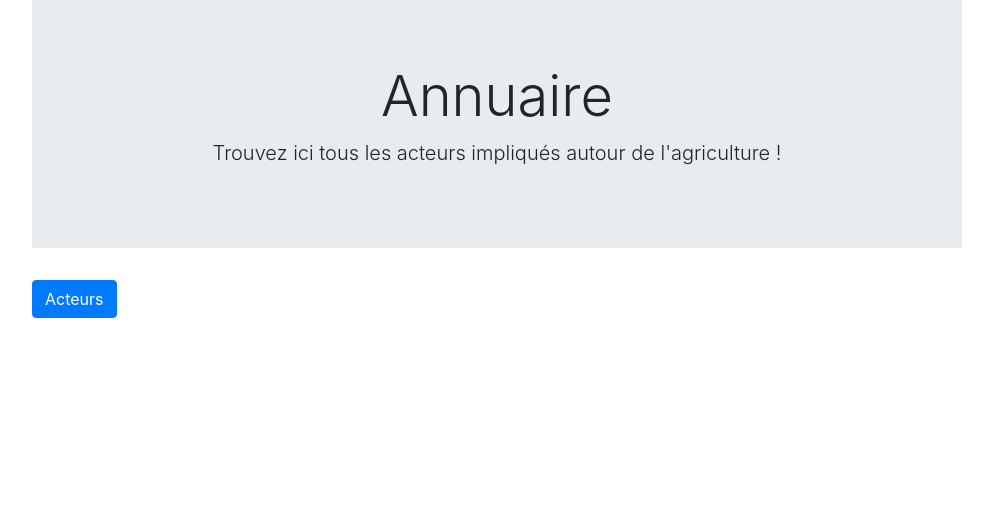
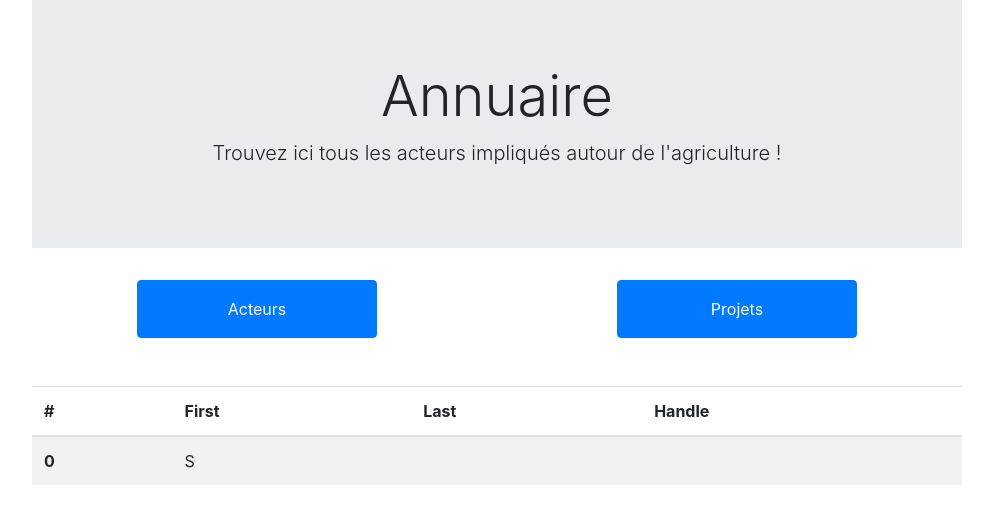
Before and after one commit to lulemoin/OA-OI, a CodeIgniter 4 app: template project-root/app/Views/directory_view.php in a window 1280 px wide. Shown: the part 57-581 px from the top of the page, without its empty margins (143-1136 px from the left). Run offline with PHP 8.4 and a stand-in for CodeIgniter, Linux system fonts and the light colour scheme; the template is opened without the code that fills it: most values are stand-ins (such as "Sample title", 1, 10 or a date in 2020); data that the repository does not hold is empty; some libraries are stand-ins or nearby versions.

Commit message:
fin annuaire

```diff
--- a/project-root/app/Controllers/Directory.php
+++ b/project-root/app/Controllers/Directory.php
@@ -14,8 +14,10 @@ class Directory extends BaseController
 public function research(){
     session_start();
     $um = new UsersModel();
-    $rep = $um->research($_SESSION['login']);
-    return view("directory_view",$rep);
+    $data = $um->research();
+
+    //dd($data);
+    return view("directory_view", $data);
 }
 
 }
--- a/project-root/app/Models/UsersModel.php
+++ b/project-root/app/Models/UsersModel.php
@@ -57,16 +57,16 @@ class UsersModel extends Model
 
     }
 
-    public function research($login)
+    public function research()
     {
         $users=$this->db->table('users')->get()->getResult();
         $rep=[];
+        $i=0;
         foreach($users as $user)
         {
             if($this->checkRight($user)){
-                $rep[$user->login]=[$user->nom,$user->prenom, $user->user_profile];
+                $rep["users"][$i++]=[$i, $user->nom,$user->prenom, $user->user_profile];
             }
-        dd($rep);
         }
         return $rep;
     }
--- a/project-root/app/Views/directory_view.php
+++ b/project-root/app/Views/directory_view.php
@@ -8,11 +8,42 @@
         <p class="lead text-center">Trouvez ici tous les acteurs impliqués autour de l'agriculture !</p>
     </div>
 </div>
+<div class="row justify-content-center">
+    <a class="btn btn-primary mx-auto col-md-3 py-3" href="/OA-OI_git/project-root/public/Directory/research" role="button">Acteurs</a>
+    <a class="btn btn-primary mx-auto col-md-3 py-3" href="/OA-OI_git/project-root/public/Directory/research" role="button">Projets</a>
+</div>
 
-    <a class="btn btn-primary" href="/OA-OI_git/project-root/public/Directory/research" role="button">Acteurs</a>
+
+<?php if(isset($users)): ?>
+
+    <table class="table table-striped my-5">
+        <thead>
+        <tr>
+            <th scope="col">#</th>
+            <th scope="col">First</th>
+            <th scope="col">Last</th>
+            <th scope="col">Handle</th>
+        </tr>
+        </thead>
+        <tbody>
+
+        <?php for($i=0; $i<sizeof($users); $i++): ?>
+
+        <tr>
+            <th scope="row"><?php echo $i ?></th>
+            <td><?php echo $users[$i][0] ?></td>
+            <td><?php echo $users[$i][1]?></td>
+            <td><?php echo $users[$i][2] ?></td>
+        </tr>
+
+        <?php endfor; ?>
+
+        </tbody>
+    </table>
+
+    <?php endif; ?>
+
 
 <?php $content = ob_get_clean(); ?>
 
-
-
 <?php require('template.php'); ?>
```
